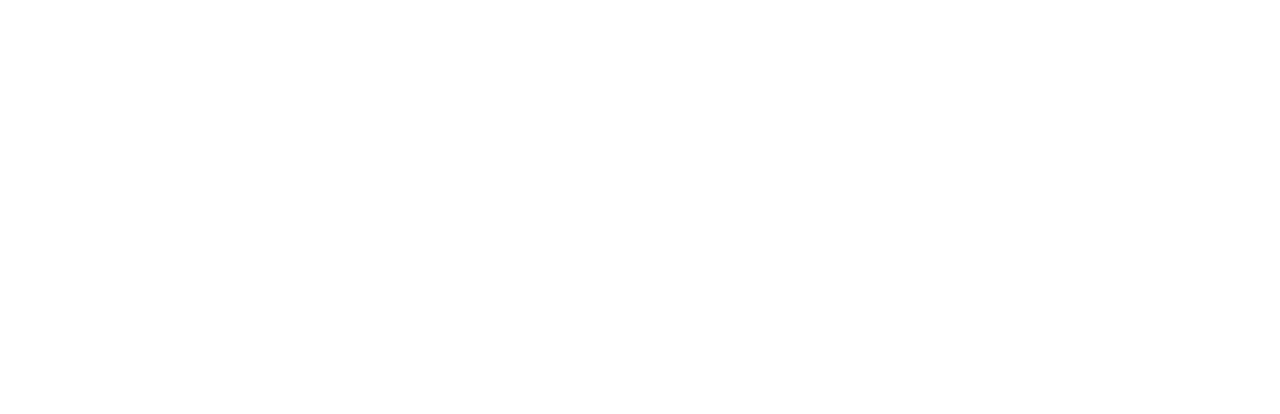
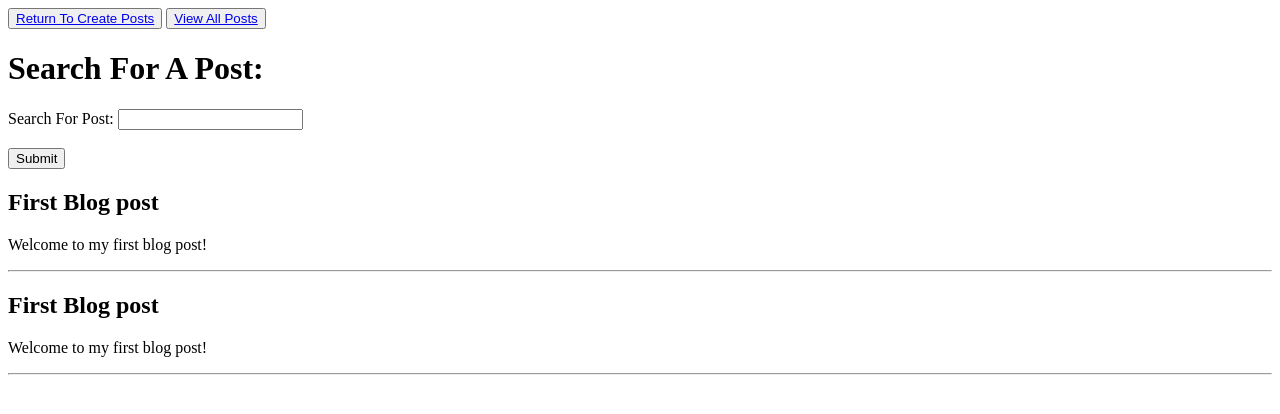
Before and after one commit to SKamesiepo/PHP-Blogpost, a PHP site: page /blogposts.php in a window 1280 px wide. Before the commit the part shown is empty. Shown: the top 414 px of the page. Run offline with PHP 8.4, Linux system fonts and the light colour scheme.

Commit message:
Added the functionality of searching for posts using their titles or post content as well as navigation

```diff
--- a/blogposts.php
+++ b/blogposts.php
@@ -0,0 +1,68 @@
+<!DOCTYPE html>
+<html>
+<head>
+    <title>Shaun's Simple Blog</title>
+</head>
+<body>
+<button><a href="index.php">Return To Create Posts</a></button>
+<button><a href="blogposts.php">View All Posts</a></button>
+    <h1>Search For A Post:</h1>
+    <form action="blogposts.php" method="get">
+        <label for="search">Search For Post:</label>
+        <input type="text" name="search" id="search"><br><br>
+        <input type="submit" value="Submit">
+    </form>
+</body>
+</html>
+
+
+<?php
+
+$posts = array();
+
+foreach (glob("posts/*.txt") as $filename) {
+  $json = file_get_contents($filename);
+  $data = json_decode($json, true);
+
+  $posts[] = $data;
+}
+
+usort($posts, function($a, $b) {
+  return $b['timestamp'] - $a['timestamp'];
+});
+
+
+if (isset($_GET['search'])) {
+  $search = strtolower($_GET['search']);
+
+  $matched_posts = array_filter($posts, function($post) use ($search) {
+    $title = strtolower($post['title']);
+    $content = strtolower($post['content']);
+
+    return strpos($title, $search) !== false || strpos($content, $search) !== false;
+  });
+
+
+if (!empty($matched_posts)) {
+  $post = array_values($matched_posts)[0];
+
+  echo '<h2>' .$post['title'] . '</h2>';
+  echo '<p>' .$post['content'] . '</p>';
+  echo '<hr>';
+
+} else {
+  echo 'No matching posts found :(, try again with different search terms';
+}
+
+} else {
+
+  foreach ($posts as $post) {
+    echo '<h2>' .$post['title'] . '</h2>';
+    echo '<p>' .$post['content'] . '</p>';
+    echo '<hr>';
+  }
+
+}
+
+
+?>
--- a/index.php
+++ b/index.php
@@ -13,5 +13,7 @@
         <input type="submit" value="Submit">
     </form>
 
+
+    <button><a href="blogposts.php">View All Posts</a></button>
 </body>
 </html>
--- a/posts/1678248619.txt
+++ /dev/null
@@ -1 +0,0 @@
-{"title":"Sssd","content":"sdfsdf","timestamp":1678248619}
--- a/posts/1678248784.txt
+++ /dev/null
@@ -1 +0,0 @@
-{"title":"Sssd","content":"sdfsdf","timestamp":1678248784}
--- /dev/null
+++ b/posts/1678251260.txt
@@ -0,0 +1 @@
+{"title":"First Blog post","content":"Welcome to my first blog post!","timestamp":1678251260}
--- /dev/null
+++ b/posts/1678251318.txt
@@ -0,0 +1 @@
+{"title":"First Blog post","content":"Welcome to my first blog post!","timestamp":1678251318}
```
Also changed, not shown: create-post.php (+11 -0 lines).
